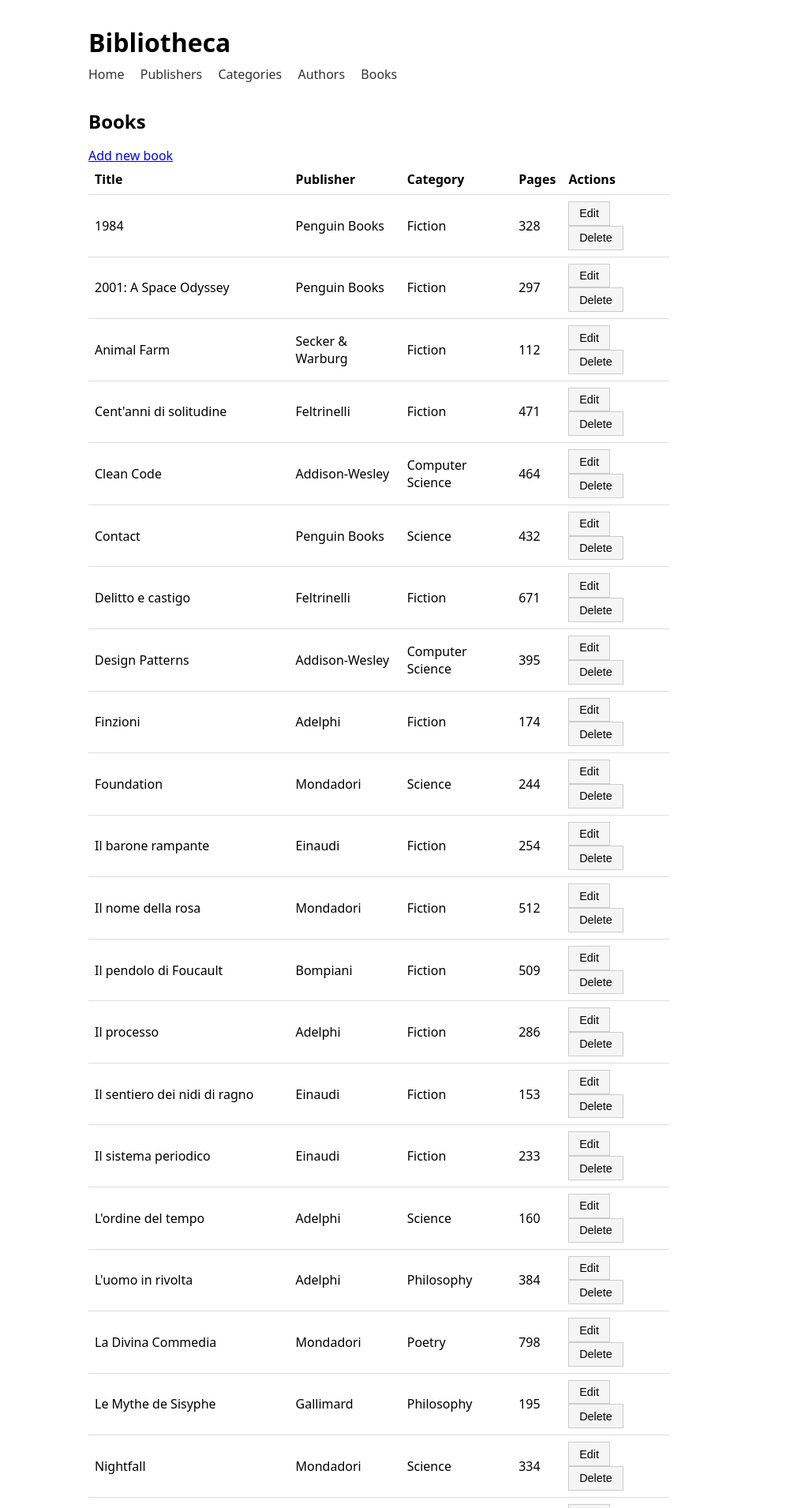
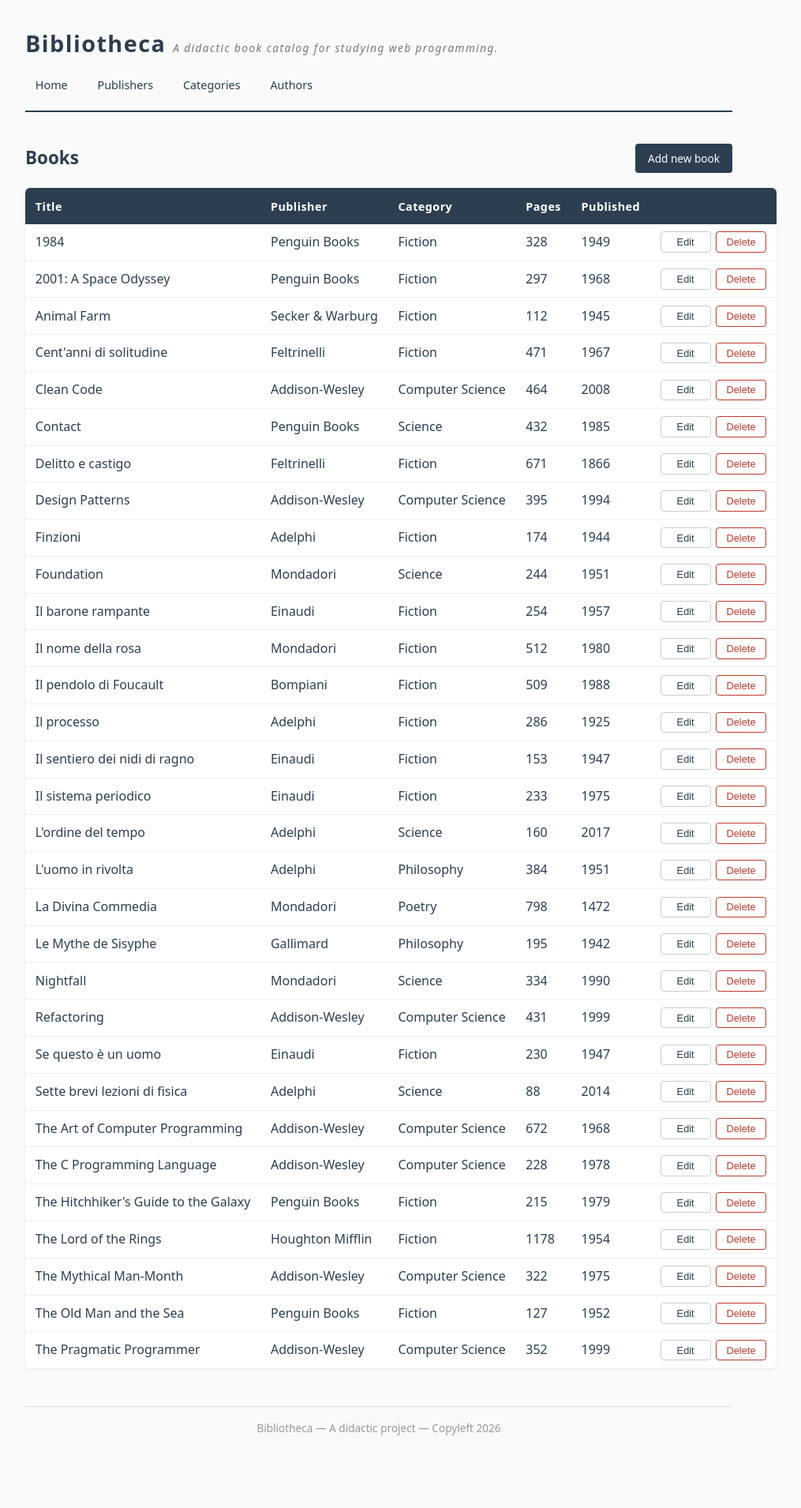
Before and after one commit to 1966bc/bibliotheca, a PHP site: page /index.php?route=books in a window 1280 px wide. Shown: the top 1910 px of the page at 79% size, without its empty margins (160-1175 px from the left). After the commit the page ends 1818 px from the top, so only its background shows below. Run offline with PHP 8.4, Linux system fonts and the light colour scheme; data comes from the database, SQL or seed files in the repository; both versions use the stored data as it was after the commit.

Commit message:
Improve UI, expand sample data, prevent orphan deletes
- Redesign CSS: refined layout, styled buttons, section headers
- Add favicon (SVG, monospace B)
- Move books to home page, subtitle in header, centered footer
- Add published year column to book tables
- Expand sample data: 31 books, 29 authors, 12 publishers
- Prevent deletion of publishers/categories/authors with associated books
- Show server error messages on failed deletes

Co-Authored-By: Claude Opus 4.6 (1M context) <noreply@anthropic.com>

```diff
--- a/public/api/authors.php
+++ b/public/api/authors.php
@@ -83,6 +83,12 @@ if ($method === 'GET') {
         exit;
     }
 
+    if ($author->hasBooks($id)) {
+        http_response_code(409);
+        echo json_encode(['error' => 'Cannot delete: author has associated books']);
+        exit;
+    }
+
     $author->delete($id);
     echo json_encode(['deleted' => true]);
 
--- a/public/api/categories.php
+++ b/public/api/categories.php
@@ -79,6 +79,12 @@ if ($method === 'GET') {
         exit;
     }
 
+    if ($category->hasBooks($id)) {
+        http_response_code(409);
+        echo json_encode(['error' => 'Cannot delete: category has associated books']);
+        exit;
+    }
+
     $category->delete($id);
     echo json_encode(['deleted' => true]);
 
--- a/public/api/publishers.php
+++ b/public/api/publishers.php
@@ -79,6 +79,12 @@ if ($method === 'GET') {
         exit;
     }
 
+    if ($publisher->hasBooks($id)) {
+        http_response_code(409);
+        echo json_encode(['error' => 'Cannot delete: publisher has associated books']);
+        exit;
+    }
+
     $publisher->delete($id);
     echo json_encode(['deleted' => true]);
 
--- a/public/css/style.css
+++ b/public/css/style.css
@@ -5,65 +5,146 @@
 }
 
 body {
-    font-family: system-ui, sans-serif;
-    max-width: 800px;
+    font-family: system-ui, -apple-system, sans-serif;
+    max-width: 960px;
     margin: 0 auto;
     padding: 2rem;
+    color: #2c3e50;
+    background: #fafafa;
+    line-height: 1.6;
 }
 
 header {
-    margin-bottom: 2rem;
+    margin-bottom: 2.5rem;
+    padding-bottom: 1rem;
+    border-bottom: 2px solid #2c3e50;
+}
+
+header h1 {
+    font-size: 1.8rem;
+    letter-spacing: 0.05em;
 }
 
 header h1 a {
     text-decoration: none;
-    color: inherit;
+    color: #2c3e50;
 }
 
 nav {
-    margin-top: 0.5rem;
+    margin-top: 0.8rem;
 }
 
 nav a {
-    margin-right: 1rem;
+    display: inline-block;
+    margin-right: 0.5rem;
+    padding: 0.3rem 0.8rem;
     text-decoration: none;
-    color: #333;
+    color: #2c3e50;
+    border-radius: 4px;
+    font-size: 0.9rem;
+    transition: background 0.2s;
 }
 
 nav a:hover {
-    text-decoration: underline;
+    background: #2c3e50;
+    color: #fff;
+}
+
+main {
+    min-height: 500px;
+}
+
+h2 {
+    margin-bottom: 1.2rem;
+    color: #2c3e50;
+    font-size: 1.4rem;
+}
+
+.subtitle {
+    font-size: 0.85rem;
+    font-weight: normal;
+    color: #777;
+    font-style: italic;
+}
+
+.section-header {
+    display: flex;
+    justify-content: space-between;
+    align-items: center;
+    margin-bottom: 1.2rem;
+}
+
+.section-header h2 {
+    margin-bottom: 0;
+}
+
+.btn {
+    display: inline-block;
+    padding: 0.5rem 1rem;
+    background: #2c3e50;
+    color: #fff;
+    text-decoration: none;
+    border-radius: 4px;
+    font-size: 0.85rem;
+    transition: background 0.2s;
+}
+
+.btn:hover {
+    background: #1a252f;
 }
 
 footer {
     margin-top: 3rem;
     padding-top: 1rem;
     border-top: 1px solid #ddd;
-    color: #888;
-    font-size: 0.9rem;
-}
-
-h2 {
-    margin-bottom: 1rem;
+    color: #999;
+    font-size: 0.85rem;
+    text-align: center;
 }
 
 table {
     width: 100%;
     border-collapse: collapse;
+    background: #fff;
+    border-radius: 6px;
+    overflow: hidden;
+    box-shadow: 0 1px 3px rgba(0, 0, 0, 0.08);
 }
 
-th, td {
-    padding: 0.5rem;
-    text-align: left;
-    border-bottom: 1px solid #ddd;
+thead {
+    background: #2c3e50;
+    color: #fff;
 }
 
 th {
-    font-weight: bold;
+    padding: 0.7rem 0.8rem;
+    text-align: left;
+    font-weight: 600;
+    font-size: 0.9rem;
+    letter-spacing: 0.03em;
+}
+
+td {
+    padding: 0.6rem 0.8rem;
+    border-bottom: 1px solid #eee;
+    white-space: nowrap;
+}
+
+tbody tr:hover {
+    background: #f5f7fa;
+}
+
+tbody tr:last-child td {
+    border-bottom: none;
 }
 
 form {
     margin-bottom: 2rem;
-    max-width: 400px;
+    max-width: 420px;
+    background: #fff;
+    padding: 1.5rem;
+    border-radius: 6px;
+    box-shadow: 0 1px 3px rgba(0, 0, 0, 0.08);
 }
 
 form div {
@@ -72,8 +153,10 @@ form div {
 
 label {
     display: block;
-    font-weight: bold;
+    font-weight: 600;
     margin-bottom: 0.3rem;
+    font-size: 0.9rem;
+    color: #2c3e50;
 }
 
 input[type="text"],
@@ -81,45 +164,94 @@ input[type="number"],
 input[type="date"],
 select {
     width: 100%;
-    padding: 0.4rem;
+    padding: 0.5rem 0.6rem;
     border: 1px solid #ccc;
+    border-radius: 4px;
     font-size: 1rem;
+    color: #333;
+    background: #fff;
+    transition: border-color 0.2s;
+}
+
+input[type="text"]:focus,
+input[type="number"]:focus,
+input[type="date"]:focus,
+select:focus {
+    outline: none;
+    border-color: #2c3e50;
 }
 
 .form-actions {
     display: flex;
     align-items: center;
     gap: 1rem;
+    margin-top: 1.2rem;
 }
 
 .form-actions a {
-    color: #333;
+    color: #888;
+    text-decoration: none;
+    font-size: 0.9rem;
+}
+
+.form-actions a:hover {
+    color: #2c3e50;
 }
 
 button {
-    padding: 0.4rem 0.8rem;
-    border: 1px solid #ccc;
-    background: #f5f5f5;
+    padding: 0.5rem 1.2rem;
+    border: none;
+    border-radius: 4px;
+    background: #2c3e50;
+    color: #fff;
     cursor: pointer;
     font-size: 0.9rem;
+    transition: background 0.2s;
 }
 
 button:hover {
-    background: #e0e0e0;
+    background: #1a252f;
+}
+
+td .actions {
+    display: flex;
+    gap: 0.4rem;
 }
 
 td button {
-    margin-right: 0.3rem;
+    padding: 0.3rem 0.7rem;
+    font-size: 0.8rem;
+    min-width: 4rem;
+    text-align: center;
+    background: none;
+    border: 1px solid #ccc;
+    color: #2c3e50;
+}
+
+td button:hover {
+    background: #2c3e50;
+    color: #fff;
+    border-color: #2c3e50;
+}
+
+td button.btn-delete {
+    border-color: #c0392b;
+    color: #c0392b;
+}
+
+td button.btn-delete:hover {
+    background: #c0392b;
+    color: #fff;
 }
 
 .error {
     display: block;
-    color: #c00;
+    color: #c0392b;
     font-size: 0.85rem;
-    margin-top: 0.2rem;
+    margin-top: 0.3rem;
 }
 
 input.invalid,
 select.invalid {
-    border-color: #c00;
+    border-color: #c0392b;
 }
--- a/public/index.php
+++ b/public/index.php
@@ -35,25 +35,25 @@ if (!is_file($page)) {
 <head>
     <meta charset="UTF-8">
     <meta name="viewport" content="width=device-width, initial-scale=1.0">
+    <link rel="icon" type="image/svg+xml" href="/bibliotheca/public/favicon.svg">
     <title>Bibliotheca</title>
     <link rel="stylesheet" href="/bibliotheca/public/css/style.css">
 </head>
 <body>
     <header>
-        <h1><a href="/bibliotheca/public/">Bibliotheca</a></h1>
+        <h1><a href="/bibliotheca/public/">Bibliotheca</a> <span class="subtitle">A didactic book catalog for studying web programming.</span></h1>
         <nav>
             <a href="/bibliotheca/public/">Home</a>
             <a href="/bibliotheca/public/publishers">Publishers</a>
             <a href="/bibliotheca/public/categories">Categories</a>
             <a href="/bibliotheca/public/authors">Authors</a>
-            <a href="/bibliotheca/public/books">Books</a>
         </nav>
     </header>
     <main>
         <?php require $page; ?>
     </main>
     <footer>
-        <p>Bibliotheca — A didactic project</p>
+        <p>Bibliotheca — A didactic project — Copyleft 2026</p>
     </footer>
 </body>
 </html>
--- a/public/js/books.js
+++ b/public/js/books.js
@@ -36,21 +36,29 @@ class BooksView {
             pagesCell.textContent = book.pages || '';
             row.appendChild(pagesCell);
 
+            const publishedCell = document.createElement('td');
+            publishedCell.textContent = book.published || '';
+            row.appendChild(publishedCell);
+
             const actionsCell = document.createElement('td');
+            const actionsDiv = document.createElement('div');
+            actionsDiv.className = 'actions';
 
             const editBtn = document.createElement('button');
             editBtn.textContent = 'Edit';
             editBtn.addEventListener('click', () => {
                 window.location.href = '/bibliotheca/public/book?id=' + book.book_id;
             });
-            actionsCell.appendChild(editBtn);
+            actionsDiv.appendChild(editBtn);
 
             const deleteBtn = document.createElement('button');
             deleteBtn.textContent = 'Delete';
+            deleteBtn.className = 'btn-delete';
             deleteBtn.addEventListener('click', () => {
                 this.remove(book.book_id);
             });
-            actionsCell.appendChild(deleteBtn);
+            actionsDiv.appendChild(deleteBtn);
+            actionsCell.appendChild(actionsDiv);
 
             row.appendChild(actionsCell);
             this.table.appendChild(row);
@@ -62,11 +70,17 @@ class BooksView {
             return;
         }
 
-        await fetch(this.API, {
+        const response = await fetch(this.API, {
             method: 'DELETE',
             headers: {'Content-Type': 'application/json'},
             body: JSON.stringify({book_id: id}),
         });
+
+        if (!response.ok) {
+            const result = await response.json();
+            alert(result.error);
+            return;
+        }
 
         this.load();
     }
--- a/public/pages/books.php
+++ b/public/pages/books.php
@@ -1,6 +1,8 @@
 <section>
-    <h2>Books</h2>
-    <p><a href="/bibliotheca/public/book">Add new book</a></p>
+    <div class="section-header">
+        <h2>Books</h2>
+        <a href="/bibliotheca/public/book" class="btn">Add new book</a>
+    </div>
     <table id="book-table">
         <thead>
             <tr>
@@ -8,7 +10,8 @@
                 <th>Publisher</th>
                 <th>Category</th>
                 <th>Pages</th>
-                <th>Actions</th>
+                <th>Published</th>
+                <th></th>
             </tr>
         </thead>
         <tbody></tbody>
```
Also changed, not shown: public/js/authors.js (+13 -3 lines), public/js/categories.js (+13 -3 lines), public/js/publishers.js (+13 -3 lines), public/pages/authors.php (+5 -3 lines), public/pages/categories.php (+5 -3 lines), public/pages/home.php (+18 -2 lines), public/pages/publishers.php (+5 -3 lines), sql/dml/insert.sql (+75 -0 lines), src/Author.php (+13 -0 lines), src/Category.php (+12 -0 lines), src/Publisher.php (+12 -0 lines), public/favicon.svg (added), sql/bibliotheca.db.
